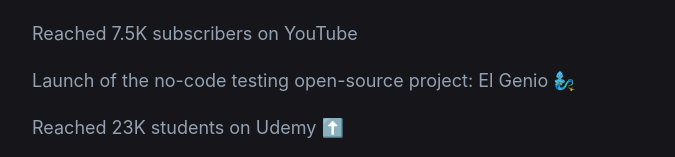
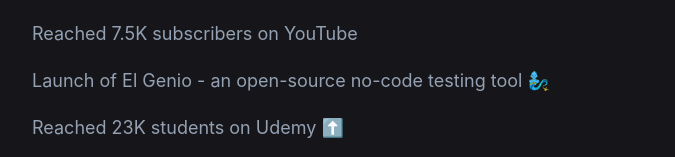
Before and after one commit to wlsf82/walmyr-nextjs, a Next.js app: page / in a window 1280 px wide. Shown: the part 4419-4576 px from the top of the page, without its empty margins (302-977 px from the left). Built offline with nearby package versions, Linux system fonts and the light colour scheme.

Commit message:
Improve achievement text

```diff
--- a/components/achievements.js
+++ b/components/achievements.js
@@ -137,7 +137,7 @@
       'Launch of the Talking About Testing podcast 🎙️',
       'Finished the fourth Test Design Masterclass 👨‍🏫',
       'Reached 7.5K subscribers on YouTube',
-      'Launch of the no-code testing open-source project: El Genio 🧞‍♂️',
+      'Launch of El Genio - an open-source no-code testing tool 🧞‍♂️',
       'Reached 23K students on Udemy ⬆️',
       'I spoke at the CypressConf 2025 🎙️',
     ]
```
